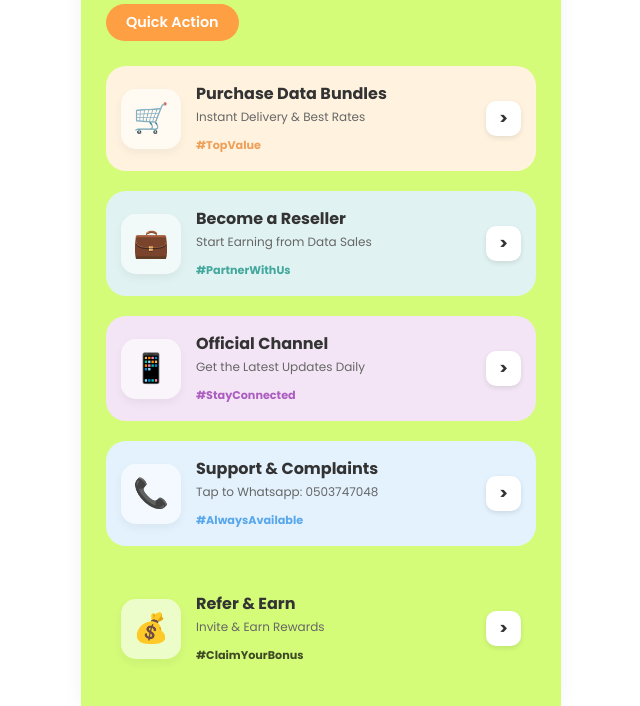
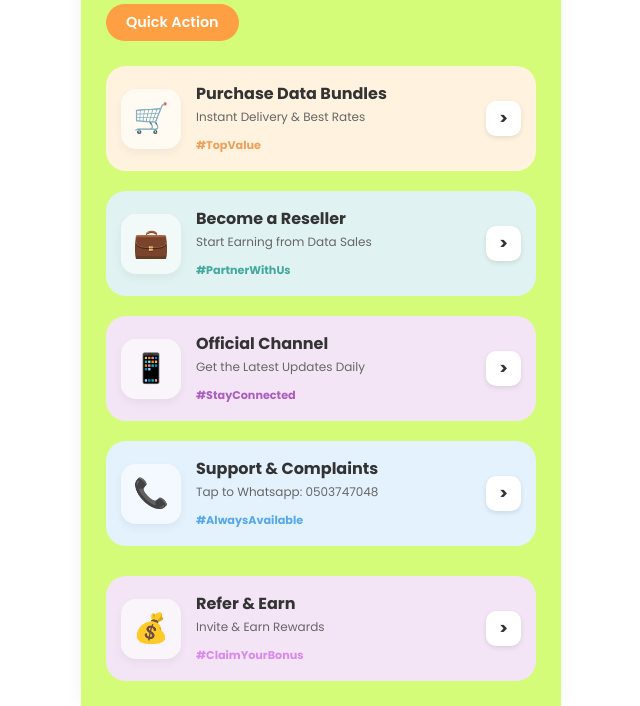
Before and after one commit to prince-devs/PrimeData-Hub, a plain HTML site: page index.html in a window 1280 px wide. Shown: the part 188-894 px from the top of the page, without its empty margins (319-959 px from the left). Drawn offline with Linux system fonts and the light colour scheme.

Commit message:
Update style.css
system upgrade

```diff
--- a/style.css
+++ b/style.css
@@ -208,6 +208,15 @@ body {
     color: #1E88E5;
 }
 
+.card-yellow {
+    background-color: #F3E5F5;
+    /* Light Lavender */
+}
+
+.card-yellow .tag {
+    color: #cf63ed;
+}
+
 
 /* Bottom Navigation */
 .bottom-nav {
@@ -284,7 +293,7 @@ footer p {
 }
 
 .rewards-title {
-    font-size: 1.2rem;
+    font-size: 0.2rem;
     color: #222;
     text-align: center;
     margin-bottom: 5px;
```
